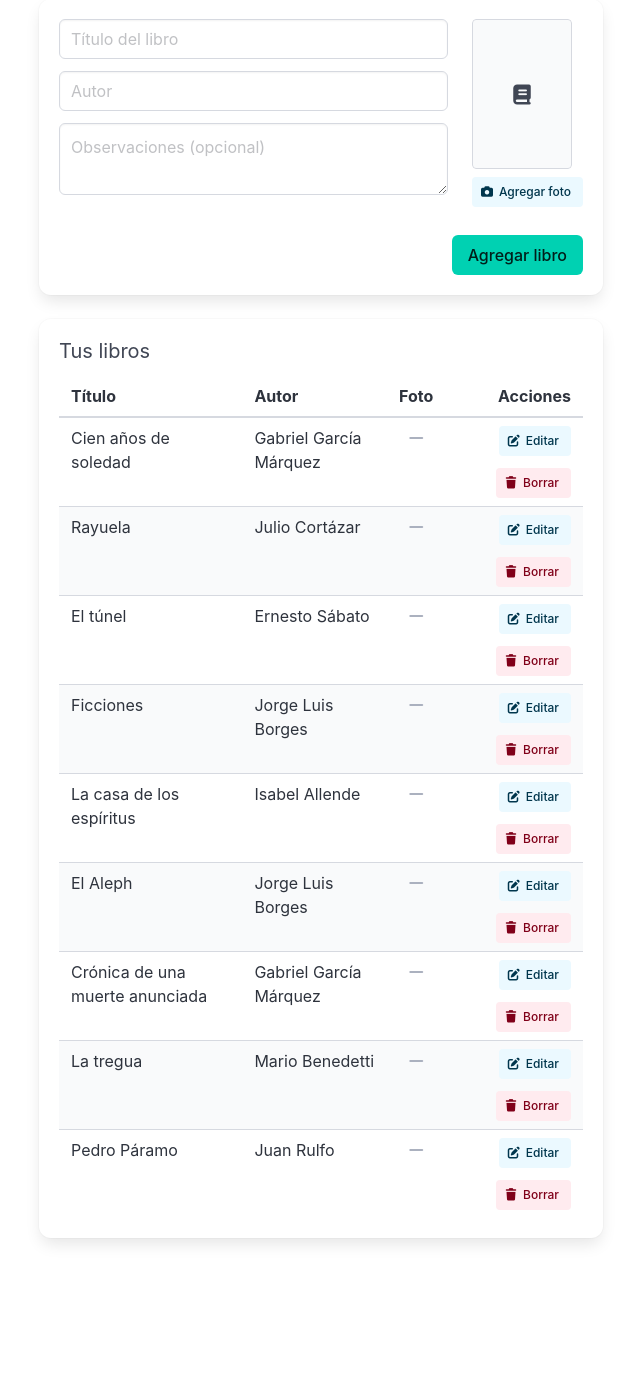
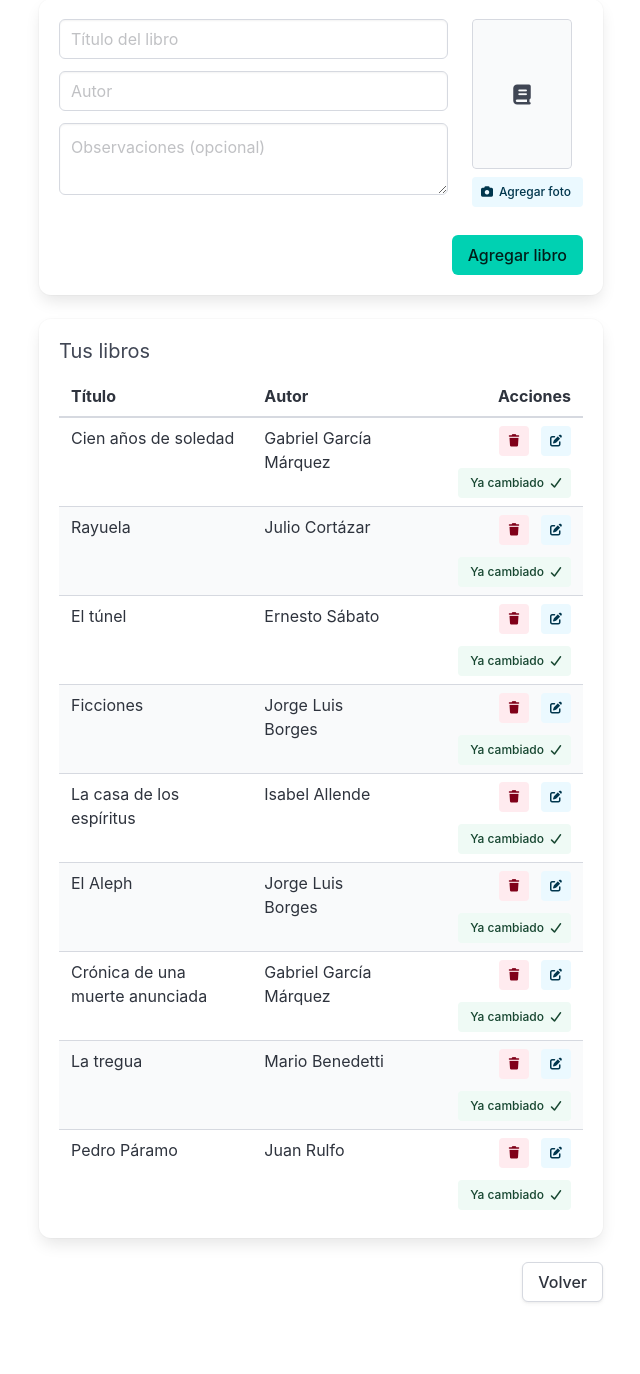
Before and after one commit to facundoolano/giralibros, a Django app: template books/templates/my_offered_books.html in a window 1280 px wide. Shown: the part 200-1574 px from the top of the page, without its empty margins (319-959 px from the left). Before the commit the page ends 1444 px from the top, so only its background shows below. Run offline with Django 4.2, Linux system fonts and the light colour scheme; the template is opened without the code that fills it: values that come from a table or form of the project are taken from there, others are empty; data comes from the database, SQL or seed files in the repository; parts of the project's set-up code (start-up, migrations or seed data) failed here and were passed over.

Commit message:
new table layout

```diff
--- a/books/templates/my_offered_books.html
+++ b/books/templates/my_offered_books.html
@@ -92,7 +92,6 @@
               <tr>
                 <th>Título</th>
                 <th>Autor</th>
-                <th class="has-text-centered">Foto</th>
                 <th class="has-text-right">Acciones</th>
               </tr>
             </thead>
@@ -101,30 +100,23 @@
                 <tr id="book-row-{{ book.id }}">
                   <td>{{ book.title }}</td>
                   <td>{{ book.author }}</td>
-                  <td class="has-text-centered">
-                    {% if book.cover_image %}
-                      <span class="icon has-text-success">
-                        <i class="fas fa-check"></i>
-                      </span>
-                    {% else %}
-                      <span class="icon has-text-grey-light">
-                        <i class="fas fa-minus"></i>
-                      </span>
-                    {% endif %}
-                  </td>
                   <td class="has-text-right">
                     <div class="buttons is-right">
-                      <a href="{% url 'edit_offered_book' book.id %}" class="button is-small is-info is-light">
+                      <button type="button" class="button is-small is-danger is-light js-delete-book-btn" data-delete-url="{% url 'delete_offered_book' book.id %}" title="Borrar">
+                        <span class="icon is-small">
+                          <i class="fas fa-trash"></i>
+                        </span>
+                      </button>
+                      <a href="{% url 'edit_offered_book' book.id %}" class="button is-small is-info is-light" title="Editar">
                         <span class="icon is-small">
                           <i class="fas fa-edit"></i>
                         </span>
-                        <span>Editar</span>
                       </a>
-                      <button type="button" class="button is-small is-danger is-light js-delete-book-btn" data-delete-url="{% url 'delete_offered_book' book.id %}">
+                      <button type="button" class="button is-small is-success is-light js-mark-exchanged-btn" data-delete-url="{% url 'delete_offered_book' book.id %}">
+                        <span>Ya cambiado</span>
                         <span class="icon is-small">
-                          <i class="fas fa-trash"></i>
+                          <i class="fas fa-check"></i>
                         </span>
-                        <span>Borrar</span>
                       </button>
                     </div>
                   </td>
@@ -135,6 +127,12 @@
         </div>
       </div>
     {% endif %}
+
+    <div class="mt-4 has-text-right">
+      <a href="{% url 'profile' username=request.user.username %}" class="button">
+        Volver
+      </a>
+    </div>
   </div>
 </div>
 
@@ -184,6 +182,32 @@ document.addEventListener('DOMContentLoaded', () => {
       }
     });
   });
+
+  // Mark as exchanged buttons (for now, same as delete)
+  document.querySelectorAll('.js-mark-exchanged-btn').forEach(btn => {
+    btn.addEventListener('click', async (e) => {
+      const deleteUrl = e.currentTarget.dataset.deleteUrl;
+      const row = e.currentTarget.closest('tr');
+
+      try {
+        const response = await fetch(deleteUrl, {
+          method: 'POST',
+          headers: {
+            'X-CSRFToken': '{{ csrf_token }}',
+            'X-Requested-With': 'XMLHttpRequest'
+          }
+        });
+
+        if (response.ok) {
+          row.remove();
+        } else {
+          alert('Error al marcar el libro.');
+        }
+      } catch (error) {
+        alert('Error al marcar el libro.');
+      }
+    });
+  });
 });
 </script>
 {% endblock %}
```
